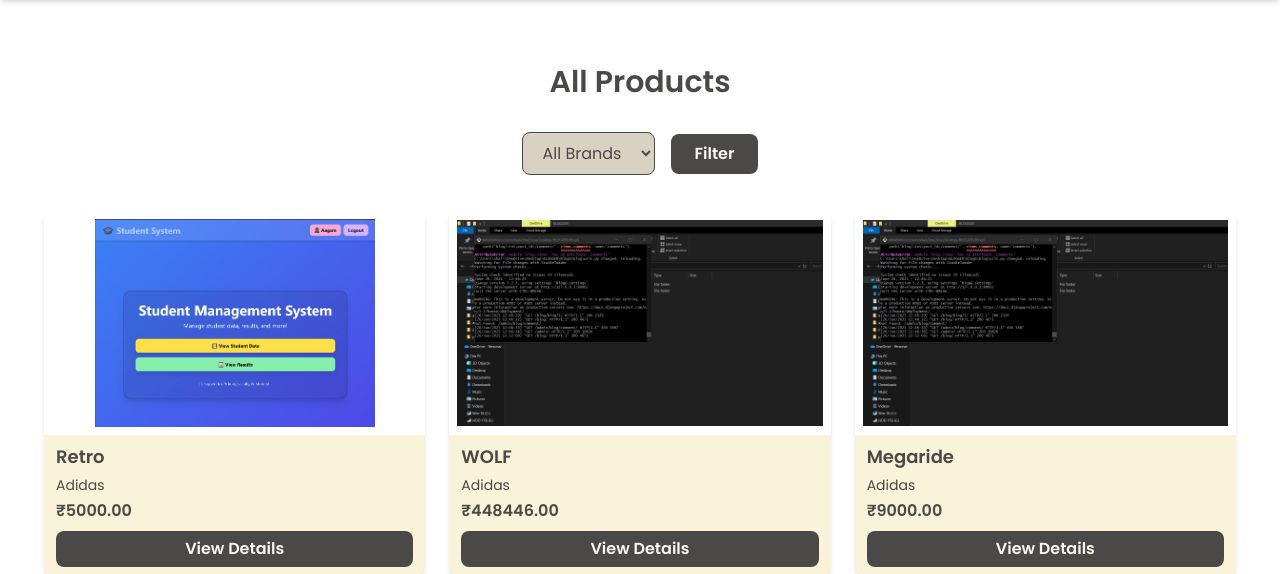
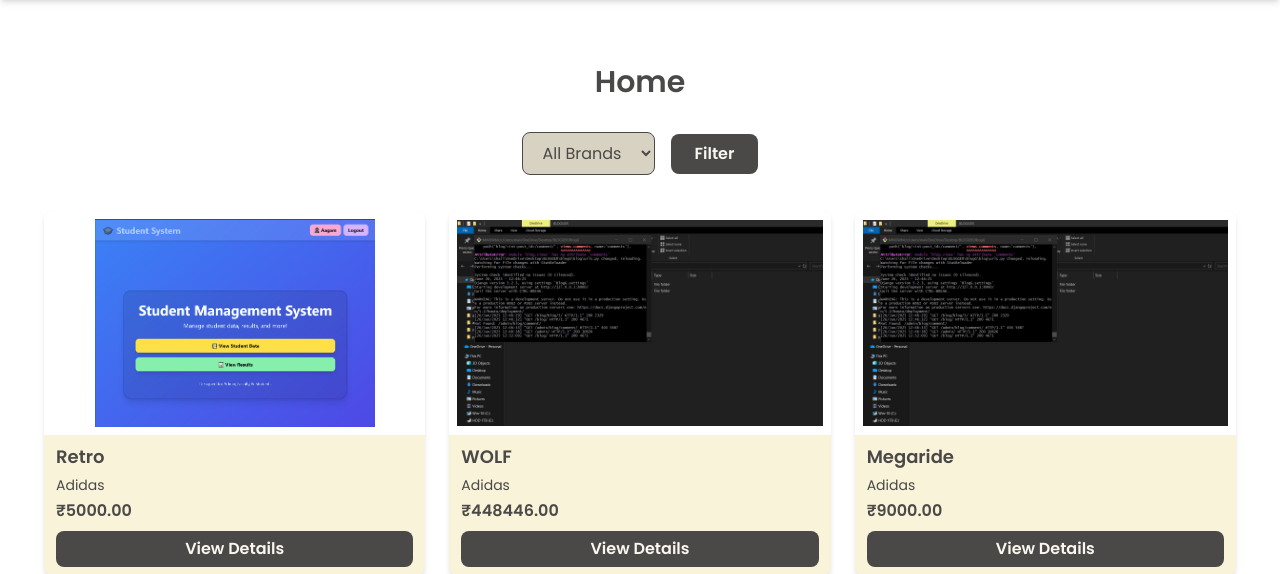
Before and after one commit to shalin1352004/ClassyKicks, a Django app: page / in a window 1280 px wide. Shown: the part 64-638 px from the top of the page. Run offline with Django 5.2, Linux system fonts and the light colour scheme; data comes from the database, SQL or seed files in the repository; some libraries are stand-ins or nearby versions.

Commit message:
third launch

```diff
--- a/store/templates/store/product_list.html
+++ b/store/templates/store/product_list.html
@@ -2,7 +2,7 @@
 {% block content %}
 <div class="max-w-7xl mx-auto px-4 mt-10 text-[#FAF7F0]">
 
-  <h2 class="text-3xl font-bold text-center text-[#4A4947] mb-8">All Products</h2>
+  <h2 class="text-3xl font-bold text-center text-[#4A4947] mb-8">Home</h2>
 
   <!-- Filter by Brand -->
   <form method="get" class="flex flex-col md:flex-row gap-4 items-center justify-center mb-8">
```
